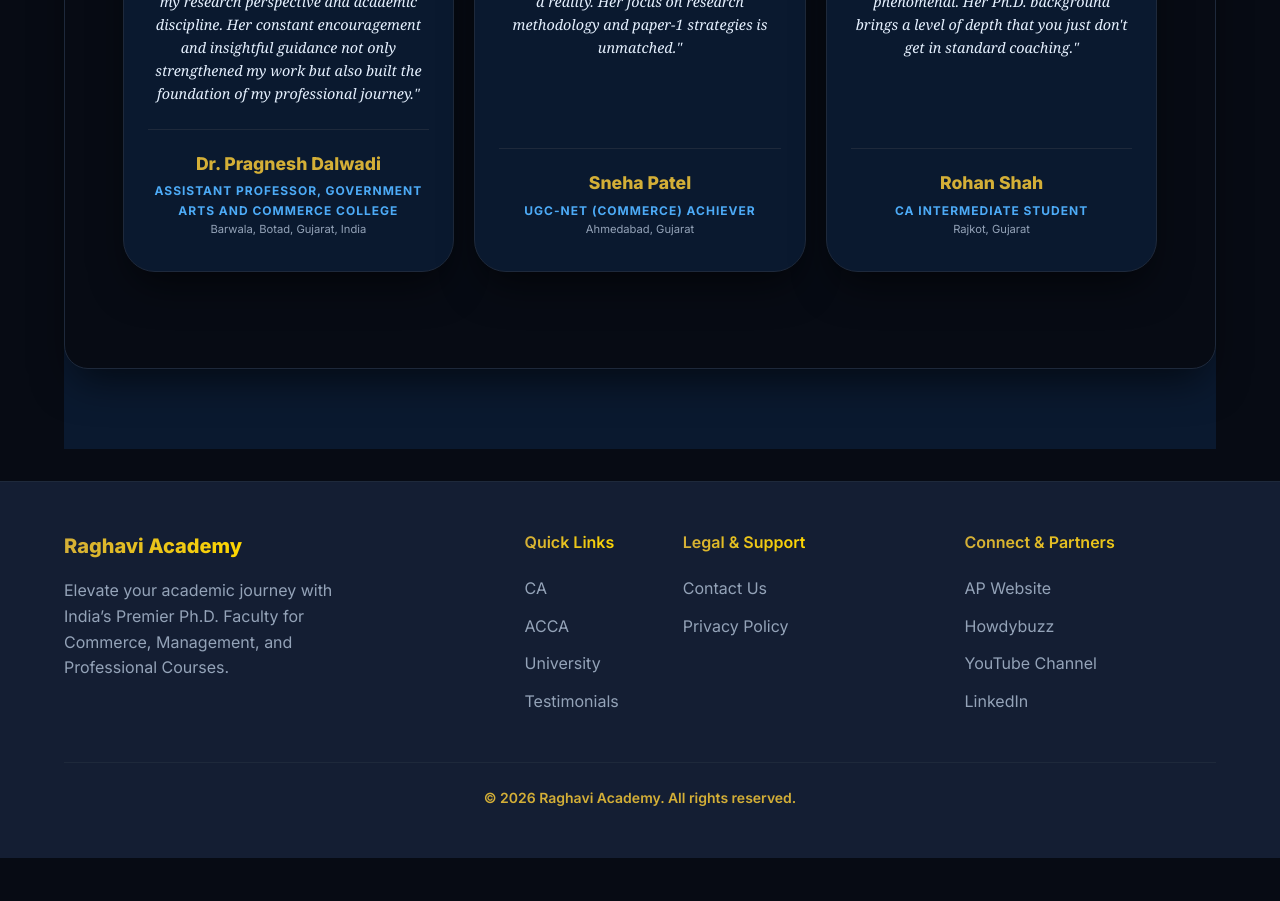
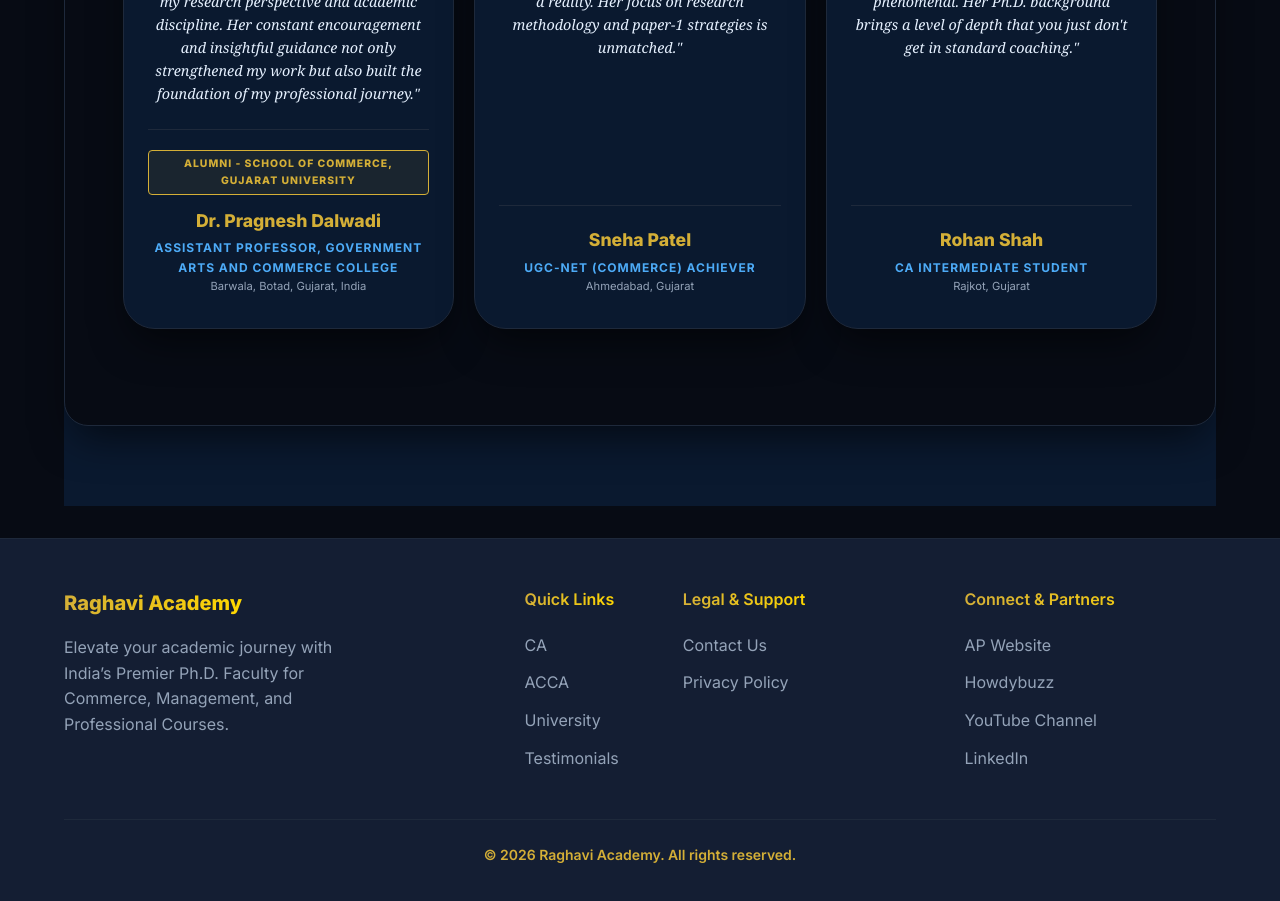
Before and after one commit to NCRaghavi/Raghavi, a React (Vite) app: page / in a window 1280 px wide. Shown: the part 5980-6881 px from the top of the page. Before the commit the page ends 6838 px from the top, so only its background shows below. Built offline with nearby package versions, Linux system fonts and the light colour scheme.

Commit message:
testimonials changed

```diff
--- a/src/components/Home.jsx
+++ b/src/components/Home.jsx
@@ -109,6 +109,23 @@
 
             {/* 4. Signature - FIXED COLORS */}
             <div style={{ width: '100%', paddingTop: '1.25rem', borderTop: '1px solid var(--border-color)' }}>
+              {testimonial.category === 'scholar' && (
+                <div style={{
+                  display: 'inline-block',
+                  padding: '0.3rem 0.75rem',
+                  borderRadius: '4px',
+                  border: '1px solid #D4AF37',
+                  background: 'rgba(212, 175, 55, 0.08)',
+                  color: '#D4AF37',
+                  fontSize: '0.65rem',
+                  fontWeight: 800,
+                  textTransform: 'uppercase',
+                  letterSpacing: '1px',
+                  marginBottom: '0.75rem'
+                }}>
+                  Alumni - School of Commerce, Gujarat University
+                </div>
+              )}
               <h4 style={{
                 color: '#D4AF37',
                 fontSize: '1.1rem',
--- a/src/components/TestimonialsPage.jsx
+++ b/src/components/TestimonialsPage.jsx
@@ -115,19 +115,20 @@
 
                 {/* 4. Color Hierarchy: Gold Name, Vivid Blue Designation, Pure White Location */}
                 <div style={{ width: '100%', paddingTop: '1.5rem', borderTop: '1px solid var(--border-color)' }}>
-                  {activeTab === 'scholars' && (
+                  {testimonial.category === 'scholar' && (
                     <div style={{
                       display: 'inline-block',
-                      padding: '0.25rem 0.75rem',
-                      borderRadius: '4px',
-                      border: '1px solid rgba(212, 175, 55, 0.3)',
-                      background: 'rgba(212, 175, 55, 0.05)',
+                      padding: '0.4rem 1rem',
+                      borderRadius: '6px',
+                      border: '1px solid #D4AF37',
+                      background: 'rgba(212, 175, 55, 0.1)',
                       color: '#D4AF37',
-                      fontSize: '0.7rem',
-                      fontWeight: 700,
+                      fontSize: '0.75rem',
+                      fontWeight: 800,
                       textTransform: 'uppercase',
-                      letterSpacing: '1px',
-                      marginBottom: '0.75rem'
+                      letterSpacing: '1.2px',
+                      marginBottom: '1rem',
+                      boxShadow: '0 4px 10px rgba(212, 175, 55, 0.15)'
                     }}>
                       Alumni - School of Commerce, Gujarat University
                     </div>
@@ -135,7 +136,7 @@
                   <h4 style={{
                     fontWeight: 900,
                     color: '#D4AF37',
-                    fontSize: '1.4rem',
+                    fontSize: '1.45rem',
                     marginBottom: '0.5rem',
                     letterSpacing: '-0.3px'
                   }}>
```
